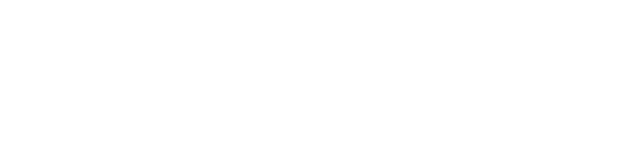
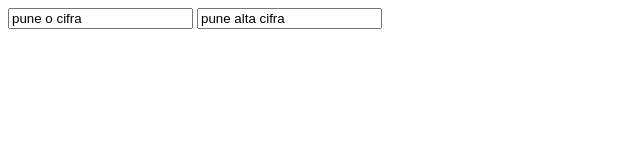
Before and after one commit to Danu214/Project-calculator, a plain HTML site: page index.html in a window 1280 px wide. Shown: the whole page, without its empty margins (0-640 px from the left). Drawn offline with Linux system fonts and the light colour scheme.

Commit message:
am adaugat doua inpputuri

```diff
--- a/index.html
+++ b/index.html
@@ -6,5 +6,11 @@
 </head>
 <body>
 
+<div>
+    <input type="text" value="pune o cifra">
+    <input type="text" value="pune alta cifra">
+</div>
+<div class="rezultat"></div>
+
 </body>
 </html>
```
Also changed, not shown: 1 other file.
